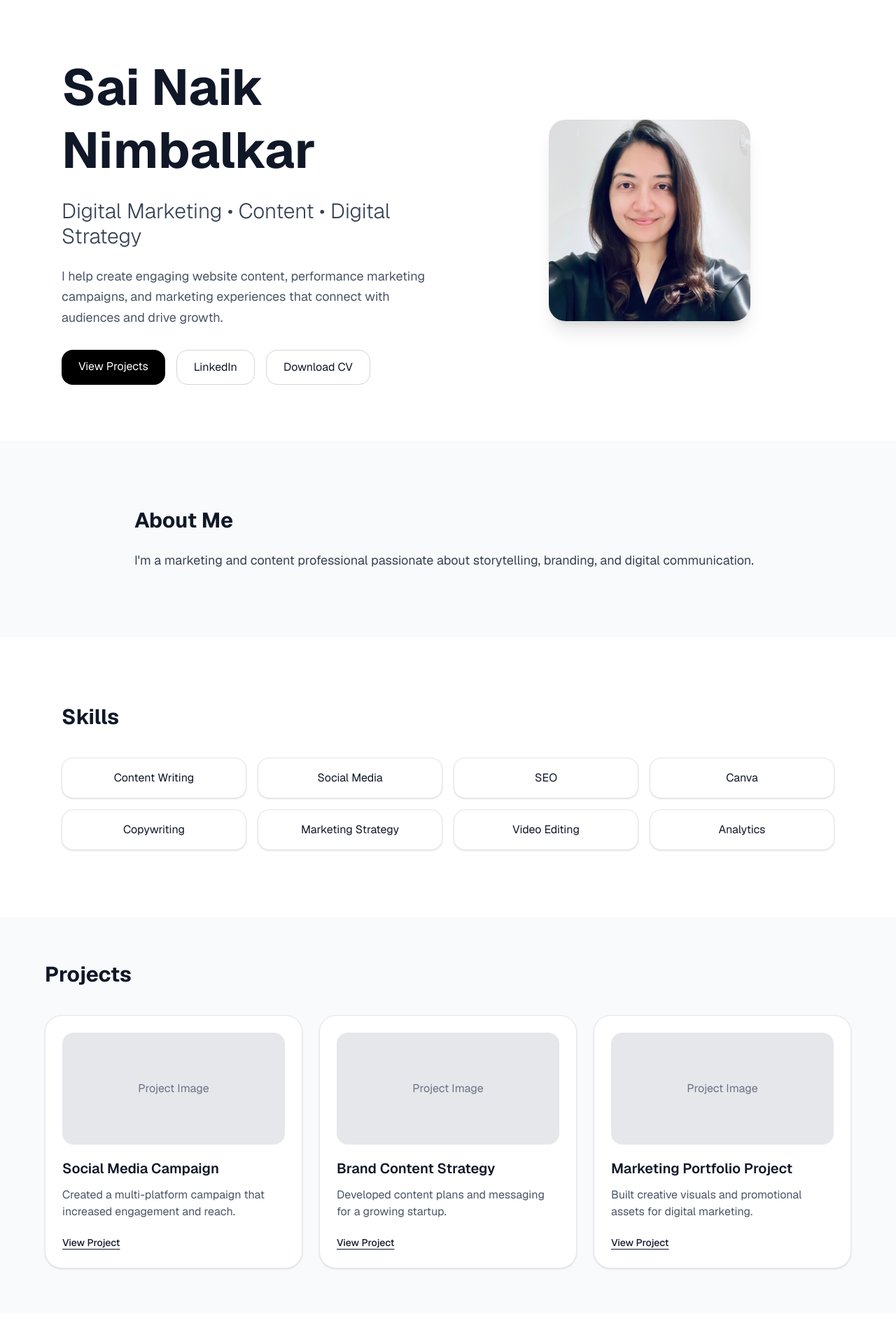
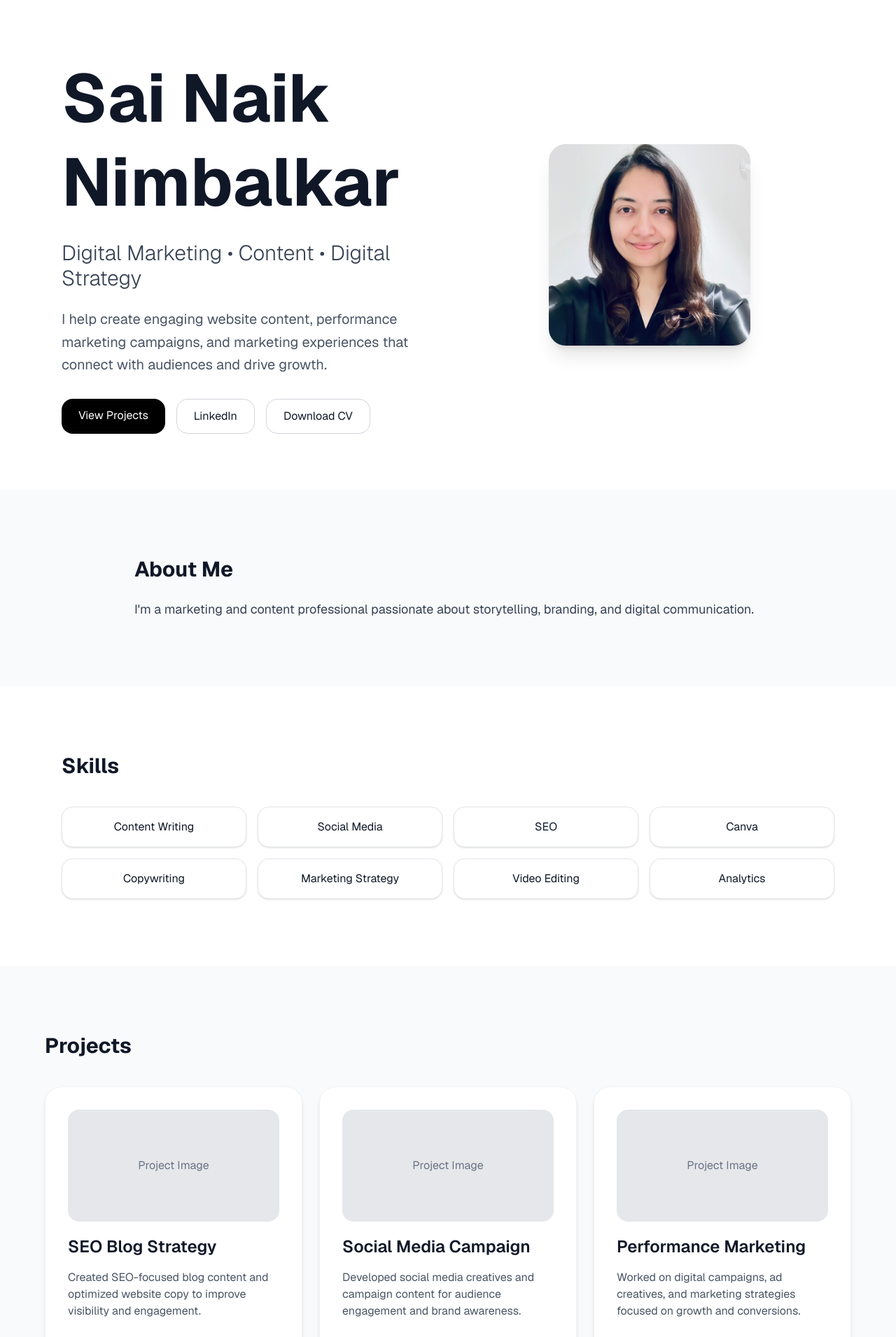
Before and after one commit to sainn11/my-portfolio, a Next.js app: page / in a window 1280 px wide. Shown: the top 1911 px of the page at 70% size. Built offline with nearby package versions, Linux system fonts and the light colour scheme.

Commit message:
Premium UI Project Cards

```diff
--- a/app/page.tsx
+++ b/app/page.tsx
@@ -4,7 +4,7 @@ export default function PortfolioWebsite() {
       <section className="px-6 py-20 max-w-6xl mx-auto">
         <div className="grid md:grid-cols-2 gap-12 items-center">
           <div>
-            <h1 className="text-5xl md:text-7xl font-bold leading-tight mb-6">
+            <h1 className="text-6xl md:text-8xl font-bold leading-tight mb-6">
                Sai Naik Nimbalkar
             </h1>
 
@@ -12,7 +12,7 @@ export default function PortfolioWebsite() {
             Digital Marketing • Content • Digital Strategy
             </p>
 
-            <p className="text-lg text-gray-600 mb-8 leading-relaxed">
+            <p className="text-xl text-gray-600 mb-8 leading-relaxed max-w-xl">
               I help create engaging website content, performance marketing campaigns,
               and marketing experiences that connect with audiences and drive growth.
             </p>
@@ -87,34 +87,35 @@ export default function PortfolioWebsite() {
         </div>
       </section>
 
-      <section id="projects" className="px-6 py-16 bg-gray-50">
+      <section id="projects" className="px-6 py-24 bg-gray-50">
         <div className="max-w-6xl mx-auto">
           <h2 className="text-3xl font-bold mb-10">Projects</h2>
 
           <div className="grid md:grid-cols-3 gap-6">
             {[
               {
-                title: "Social Media Campaign",
-                desc: "Created a multi-platform campaign that increased engagement and reach.",
+                title: "SEO Blog Strategy",
+                desc: "Created SEO-focused blog content and optimized website copy to improve visibility and engagement.",
               },
               {
-                title: "Brand Content Strategy",
-                desc: "Developed content plans and messaging for a growing startup.",
+                title: "Social Media Campaign",
+                desc: "Developed social media creatives and campaign content for audience engagement and brand awareness.",
               },
               {
-                title: "Marketing Portfolio Project",
-                desc: "Built creative visuals and promotional assets for digital marketing.",
+                title: "Performance Marketing",
+                desc: "Worked on digital campaigns, ad creatives, and marketing strategies focused on growth and conversions.",
               },
             ].map((project) => (
               <div
                 key={project.title}
-                className="bg-white p-6 rounded-3xl shadow-sm border border-gray-200"
+                className="bg-white p-8 rounded-3xl shadow-md border border-gray-100 hover:-translate-y-2 hover:shadow-xl transition duration-300"
+
               >
                 <div className="h-40 rounded-2xl bg-gray-200 mb-5 flex items-center justify-center text-gray-500">
                   Project Image
                 </div>
 
-                <h3 className="text-xl font-semibold mb-3">
+                <h3 className="text-2xl font-semibold mb-4">
                   {project.title}
                 </h3>
 
```
